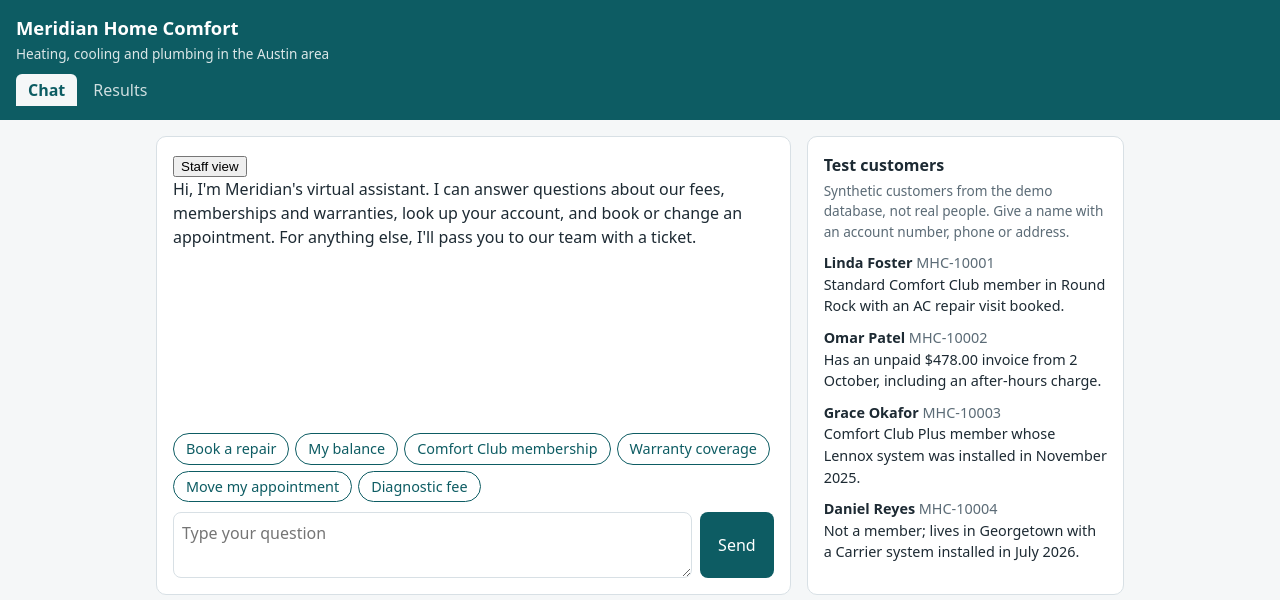
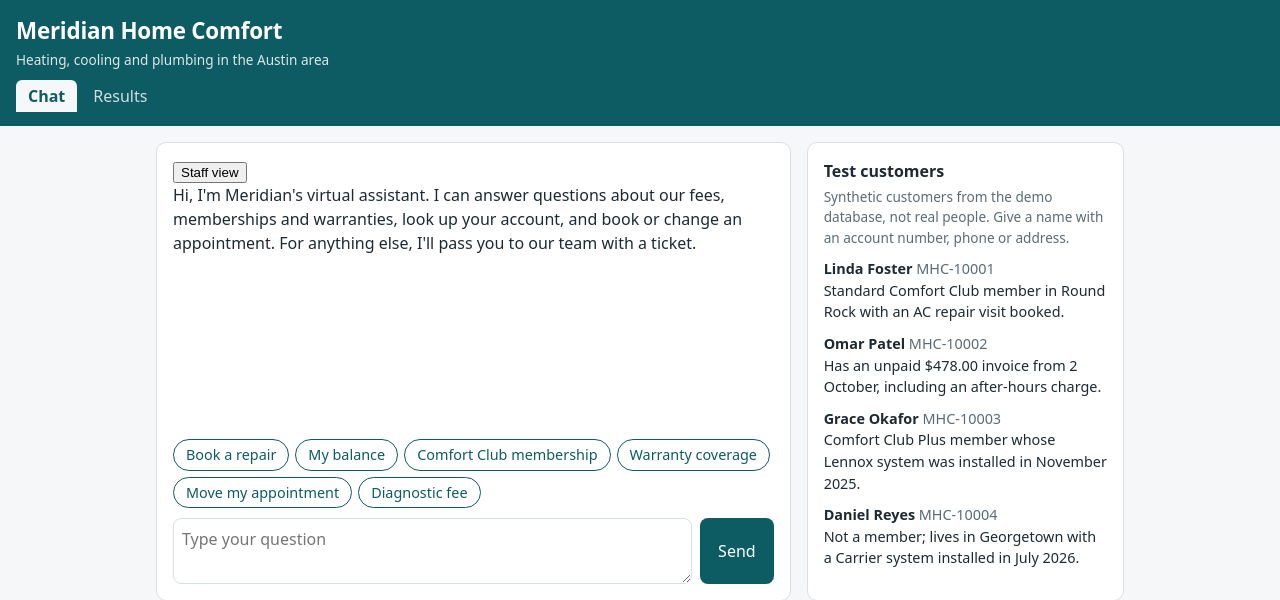
Before and after one commit to lucycchi/AI_Call_Center_Agent, a Python web app: template app/web/templates/chat.html in a window 1280 px wide. Shown: the top 600 px of the page. Run offline with Jinja, Linux system fonts and the light colour scheme; the template is opened without the code that fills it, so the values that code supplies are empty.

Commit message:
style(design): FINDING-010 — the brand heading is larger than the section headings
Co-Authored-By: Claude Opus 5.5 <noreply@anthropic.com>

```diff
--- a/app/web/templates/chat.html
+++ b/app/web/templates/chat.html
@@ -11,7 +11,7 @@
   [hidden] { display: none !important; }  /* rules such as form { display: flex } must not show a hidden element */
   body { margin: 0; font: 16px/1.5 system-ui, -apple-system, "Segoe UI", sans-serif; color: var(--ink); background: var(--paper); }
   header { background: var(--brand); color: var(--brand-ink); padding: 14px 16px; }
-  header h1 { margin: 0; font-size: 1.15rem; font-weight: 600; }
+  header h1 { margin: 0; font-size: 1.4rem; font-weight: 600; letter-spacing: -.01em; }
   header p { margin: 2px 0 0; font-size: .85rem; opacity: .85; }
   .tabs { display: flex; gap: 4px; margin-top: 10px; }
   .tabs a { color: var(--brand-ink); text-decoration: none; padding: 4px 12px; border-radius: 6px 6px 0 0; opacity: .8; }
--- a/app/web/templates/results.html
+++ b/app/web/templates/results.html
@@ -10,7 +10,7 @@
   * { box-sizing: border-box; }
   body { margin: 0; font: 16px/1.5 system-ui, -apple-system, "Segoe UI", sans-serif; color: var(--ink); background: var(--paper); }
   header { background: var(--brand); color: var(--brand-ink); padding: 14px 16px; }
-  header h1 { margin: 0; font-size: 1.15rem; font-weight: 600; }
+  header h1 { margin: 0; font-size: 1.4rem; font-weight: 600; letter-spacing: -.01em; }
   header p { margin: 2px 0 0; font-size: .85rem; opacity: .85; }
   .tabs { display: flex; gap: 4px; margin-top: 10px; }
   .tabs a { color: var(--brand-ink); text-decoration: none; padding: 4px 12px; border-radius: 6px 6px 0 0; opacity: .8; }
```
